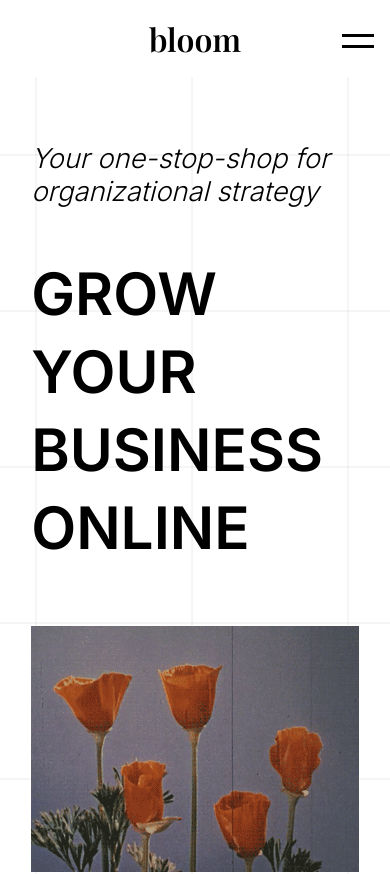
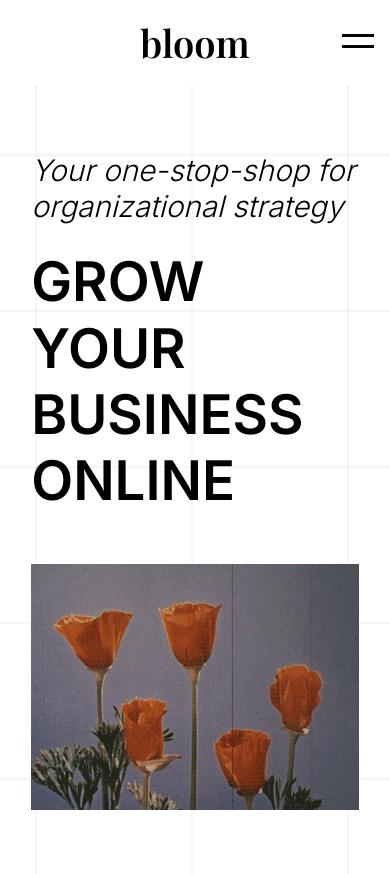
Before and after one commit to nomitari/sledgehammer, a React (Create React App) app: page / in a window 390 px wide. Shown: the top 874 px of the page. Built offline with nearby package versions, Linux system fonts and the light colour scheme; a web font is replaced by a local one.

Commit message:
format edits

```diff
--- a/src/index.css
+++ b/src/index.css
@@ -12,9 +12,8 @@ p {
   position: relative;
   font-family: "Playfair Display", serif;
   font-weight: 600;
-  font-size: 200%;
+  font-size: 4.5vh;
   padding: 2vh;
-  /* margin-left: 6vw; */
   text-align: center;
   width: 100vw;
   color: #000;
@@ -165,7 +164,7 @@ ul {
   display: flex;
   color: #fff;
   font-size: 1.6vw;
-  padding-top: 2vh;
+  padding-top: 1vh;
   flex-direction: column;
   align-items: flex-start;
   justify-content: space-between;
@@ -184,7 +183,7 @@ ul {
 }
 
 .nav-item {
-  font-size: 5vw;
+  font-size: 15vh;
   font-weight: 600;
   display: flex;
   flex-direction: column;
@@ -193,6 +192,7 @@ ul {
   display: inline;
   cursor: pointer;
   font-weight: 700;
+  padding: 0.2ex 0;
 }
 
 .nav-item:hover {
@@ -222,7 +222,7 @@ ul {
   justify-content: space-between;
   line-height: 1.8vw;
   width: 100%;
-  padding: 2em;
+  padding: 0 3em;
 }
 
 @media screen and (max-width: 1000px) and (min-width: 851px) {
@@ -234,7 +234,8 @@ ul {
   }
 
   .nav-item {
-    font-size: 7vw;
+    font-size: 13vh;
+    padding: 0.2ex 0;
     font-weight: 600;
     display: flex;
     flex-direction: column;
@@ -278,7 +279,8 @@ ul {
   }
 
   .nav-item {
-    font-size: 8vw;
+    font-size: 12vh;
+    padding: 0.2ex 0;
     font-weight: 600;
     display: flex;
     flex-direction: column;
@@ -303,7 +305,8 @@ ul {
 
 @media screen and (max-width: 650px) {
   .nav-item {
-    font-size: 11vw;
+    font-size: 9vh;
+    padding: 0.2ex 0;
     font-weight: 600;
     display: flex;
     flex-direction: column;
@@ -322,6 +325,7 @@ ul {
     align-items: unset;
     min-height: 80vh;
     max-height: 100vh;
+    margin-top: 2vh;
   }
 
   #menu-footer {
@@ -345,7 +349,7 @@ ul {
     width: 100%;
     justify-content: flex-end;
     text-align: right;
-    font-size: 3vw;
+    font-size: 2.5vh;
     line-height: normal !important;
     padding: 0;
   }
@@ -353,7 +357,7 @@ ul {
 
 @media screen and (max-width: 420px) {
   .nav-item {
-    font-size: 13vw;
+    font-size: 9vh;
     font-weight: 600;
     display: flex;
     flex-direction: column;
@@ -365,8 +369,12 @@ ul {
   }
 
   .menu-footer-section {
-    font-size: 4.8vw;
+    font-size: 2vh;
     line-height: normal !important;
+  }
+
+  #menu {
+    margin-top: 2vh;
   }
 }
 
@@ -401,7 +409,7 @@ section h3:hover {
 /* Home */
 #home {
   background-size: cover;
-  min-height: 70vh;
+  min-height: 50vh;
   display: flex;
   flex-direction: column;
   align-items: flex-start;
@@ -413,15 +421,15 @@ section h3:hover {
   max-height: 90vh;
   height: auto;
   gap: 2vw;
-  width: 75%;
+  width: 80%;
 }
 
 .big-left-text {
   font-size: 5.5vw;
   margin-top: 0;
   margin-bottom: 0;
-  padding: 2vw 0 1vw 0;
-  width: 75%;
+  padding: 0 0 1vw 0;
+  width: 80%;
   line-height: 6.5vw;
 }
 
@@ -431,11 +439,23 @@ section h2 {
   font-weight: 300;
 }
 
-@media screen and (max-width: 1000px) and (min-width: 601px) {
+@media screen and (max-width: 900px) and (min-width: 801px) {
   .big-left-text {
-    font-size: 9.5vw;
-    padding: 3vw 0;
-    width: 75vw;
+    font-size: 7.4vw;
+    padding: 0 0 1vw 0;
+    width: 90%;
+    line-height: 11vw;
+  }
+  #home {
+    width: 90%;
+  }
+}
+
+@media screen and (max-width: 800px) and (min-width: 601px) {
+  .big-left-text {
+    font-size: 8vw;
+    padding: 0 0 3vw 0;
+    width: 90%;
     line-height: 11vw;
   }
   #home {
@@ -455,7 +475,7 @@ section h2 {
   }
 }
 
-@media screen and (max-width: 600px) and (min-width: 401px) {
+@media screen and (max-width: 600px) and (min-width: 451px) {
   #home {
     width: 100vw;
     padding-top: 5vh;
@@ -471,21 +491,21 @@ section h2 {
     gap: 2vw;
   }
   .big-left-text {
-    font-size: 12vw;
+    font-size: 9vw;
     padding: 2.2vw 0;
-    width: 100vw;
-    line-height: 16vw;
+    width: 100%;
+    line-height: 11vw;
   }
   #home h2 {
     font-size: 7vw;
   }
 }
 
-@media screen and (max-width: 400px) {
+@media screen and (max-width: 450px) {
   #home {
     width: 100%;
     padding-top: 5vh;
-    padding-bottom: 2vh;
+    padding-bottom: 1vh;
     margin-bottom: 0;
     max-height: 80vh;
     min-height: 30vh;
@@ -497,13 +517,14 @@ section h2 {
     gap: 2vw;
   }
   .big-left-text {
-    font-size: 15vw;
+    font-size: 14vw;
     padding: 2vh 0 0 0;
     width: 100%;
-    line-height: 20vw;
+    line-height: 17vw;
   }
   #home h2 {
-    font-size: 7vw;
+    font-size: 7.6vw;
+    margin-bottom: 0;
   }
 }
 
@@ -542,7 +563,7 @@ section h2 {
 
 /* Services */
 #services {
-  height: 120vh;
+  min-height: 120vh;
   font-size: 5.5vw;
 }
 
@@ -699,6 +720,7 @@ section h2 {
 
 #slogan h1.big-left-text {
   font-weight: 200 !important;
+  width: 60%;
 }
 
 #cta {
@@ -711,7 +733,6 @@ section h2 {
   font-weight: 600;
   font-size: 4vw;
   font-style: italic;
-  padding-right: 2vw;
   margin-right: 2vw;
 }
 
@@ -724,7 +745,6 @@ section h2 {
     justify-content: space-between;
     flex-direction: column;
     flex-wrap: nowrap !important;
-    padding-top: 3vh;
   }
 
   #cta {
@@ -738,6 +758,16 @@ section h2 {
     font-size: 6vw;
     font-style: italic;
     line-height: normal;
+  }
+
+  #slogan h1.big-left-text {
+    width: 100%;
+    text-align: center;
+  }
+
+  #slogan {
+    width: 70%;
+    text-align: center;
   }
 }
 
```
